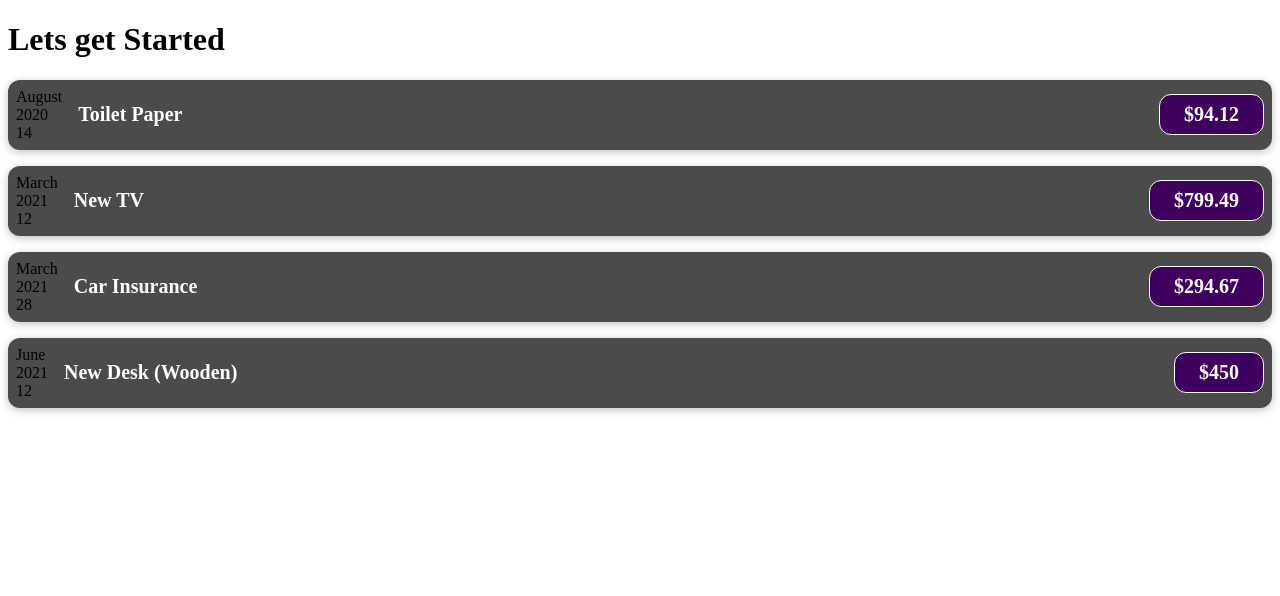
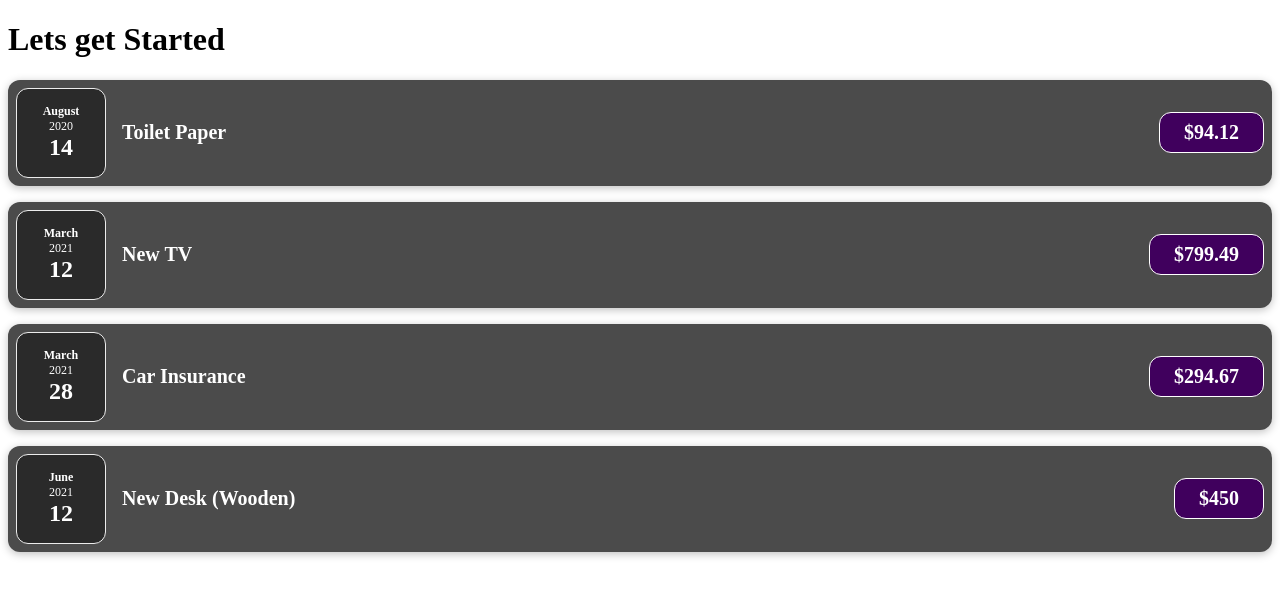
Before and after one commit to rhobbikhaidir/Dinamic-css-React, a React (Create React App) app: page / in a window 1280 px wide. Shown: the top 596 px of the page. Built offline with nearby package versions, Linux system fonts and the light colour scheme.

Commit message:
for future

```diff
--- a/src/App.js
+++ b/src/App.js
@@ -1,4 +1,4 @@
-import Expenseitem from "./components/Expenseitem";
+import Expenseitem from "./components/ExpenseItem";
 
 function App() {
   const expenses = [
--- /dev/null
+++ b/src/components/ExpenseDate.js
@@ -0,0 +1,14 @@
+import "./expenseDate.css";
+
+export default function ExpenseDate(props) {
+  const month = props.date.toLocaleString("eng-US", { month: "long" });
+  const day = props.date.toLocaleString("eng-US", { day: "2-digit" });
+  const year = props.date.getFullYear();
+  return (
+    <div className="expense-date">
+      <div className="expense-date__month">{month}</div>
+      <div className="expense-date__year">{year}</div>
+      <div className="expense-date__day">{day}</div>
+    </div>
+  );
+}
--- /dev/null
+++ b/src/components/ExpenseItem.js
@@ -0,0 +1,14 @@
+import React from "react";
+import ExpenseDate from "./ExpenseDate";
+import "./ExpenseItem.css";
+export default function Expenseitem(props) {
+  return (
+    <div className="expense-item">
+      <ExpenseDate date={props.date} />
+      <div className="expense-item__description">
+        <h2>{props.title}</h2>
+        <div className="expense-item__price">${props.amount}</div>
+      </div>
+    </div>
+  );
+}
--- a/src/components/Expenseitem.js
+++ /dev/null
@@ -1,20 +0,0 @@
-import React from "react";
-import "./Expenseitem.css";
-export default function Expenseitem(props) {
-  const month = props.date.toLocaleString("eng-US", { month: "long" });
-  const day = props.date.toLocaleString("eng-US", { day: "2-digit" });
-  const year = props.date.getFullYear();
-  return (
-    <div className="expense-item">
-      <div>
-        <div>{month}</div>
-        <div>{year}</div>
-        <div>{day}</div>
-      </div>
-      <div className="expense-item__description">
-        <h2>{props.title}</h2>
-        <div className="expense-item__price">${props.amount}</div>
-      </div>
-    </div>
-  );
-}
--- /dev/null
+++ b/src/components/expenseDate.css
@@ -0,0 +1,26 @@
+.expense-date {
+  display: flex;
+  flex-direction: column;
+  width: 5.5rem;
+  height: 5.5rem;
+  border: 1px solid #ececec;
+  background-color: #2a2a2a;
+  color: white;
+  border-radius: 12px;
+  align-items: center;
+  justify-content: center;
+}
+
+.expense-date__month {
+  font-size: 0.75rem;
+  font-weight: bold;
+}
+
+.expense-date__year {
+  font-size: 0.75rem;
+}
+
+.expense-date__day {
+  font-size: 1.5rem;
+  font-weight: bold;
+}
```
Also changed, not shown: src/components/ExpenseItem.css (renamed from src/components/Expenseitem.css).
